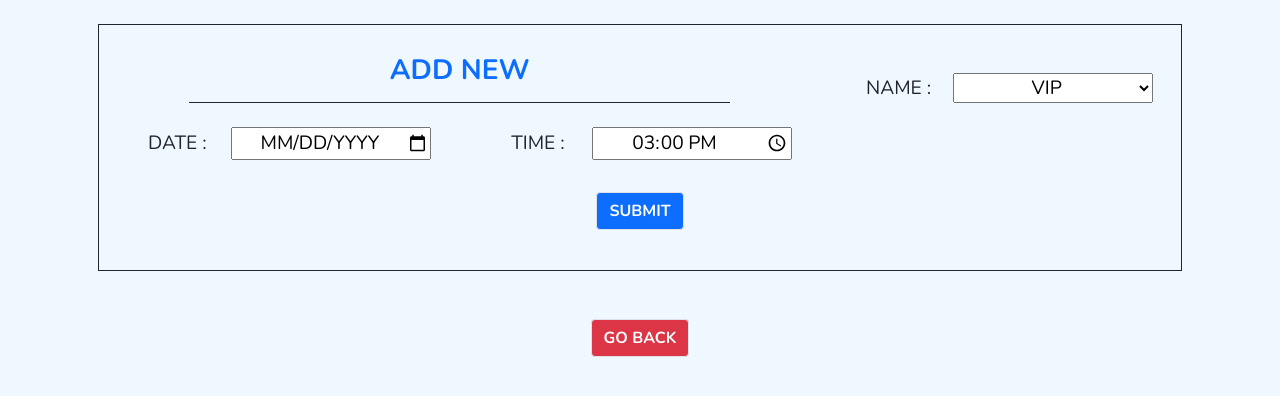
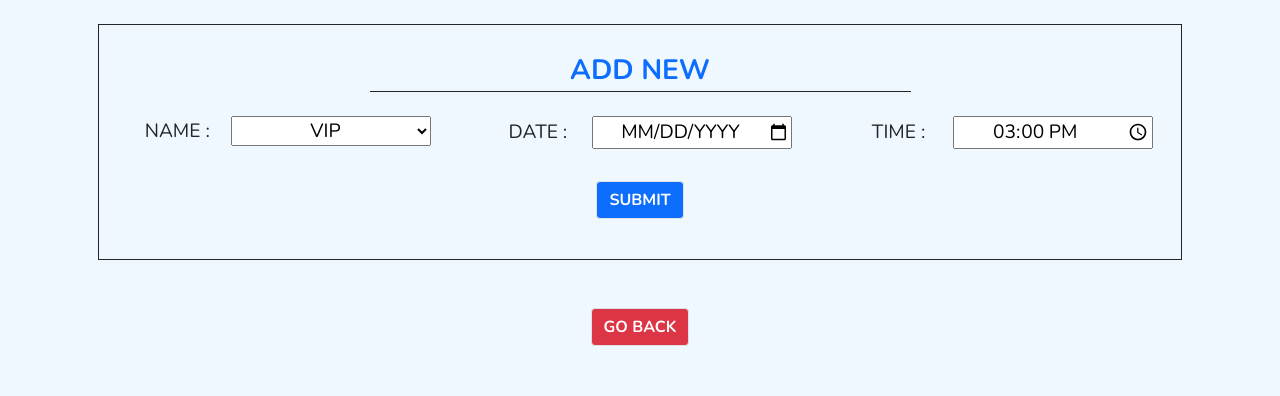
Before and after one commit to abusayedpolin/schedule, a website with bundled scripts: page add.html in a window 1280 px wide. Built offline with nearby package versions, Linux system fonts and the light colour scheme; no server answers; a web font is replaced by a local one.

Commit message:
redesign

```diff
--- a/add.html
+++ b/add.html
@@ -20,7 +20,7 @@
         class="row g-4 mx-3 py-4 border border-dark"
         name="userInput"
       >
-        <div class="p-0 col-sm-12 col-md-12 col-lg-4 m-0 fw-bold fs-3 text-primary w-50 mx-auto border-bottom border-dark">Add New</div>
+        <div class="p-0 col-sm-12 col-md-12 col-lg-12 m-0 fw-bold fs-3 text-primary "><div class="border-bottom border-dark mx-auto w-50">Add New</div> </div>
         <div class="p-0 col-sm-12 col-md-12 col-lg-4">
           <label class="labelfield" for="name">name :</label>
           <select class="inputfield name text-center" name="_name">
```
